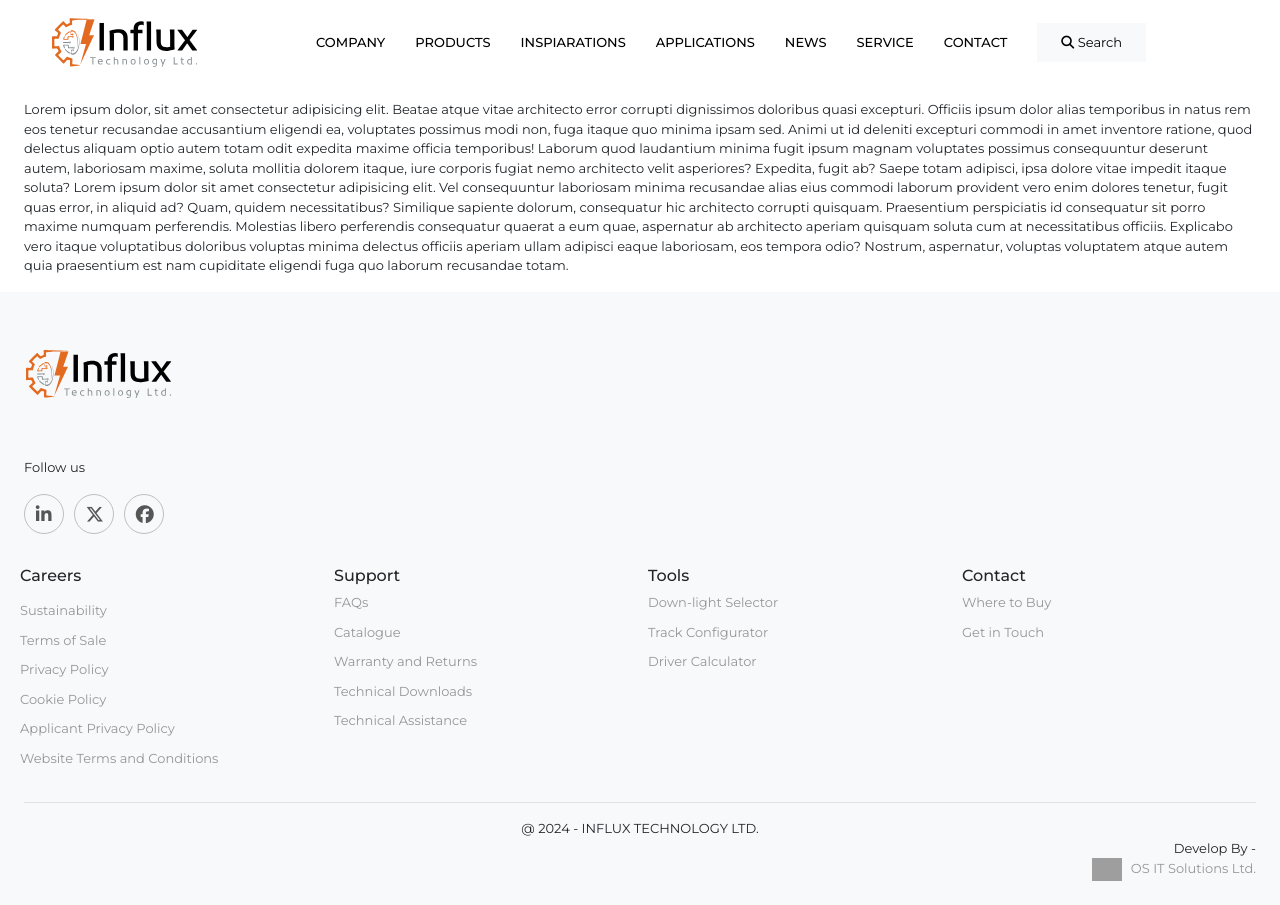
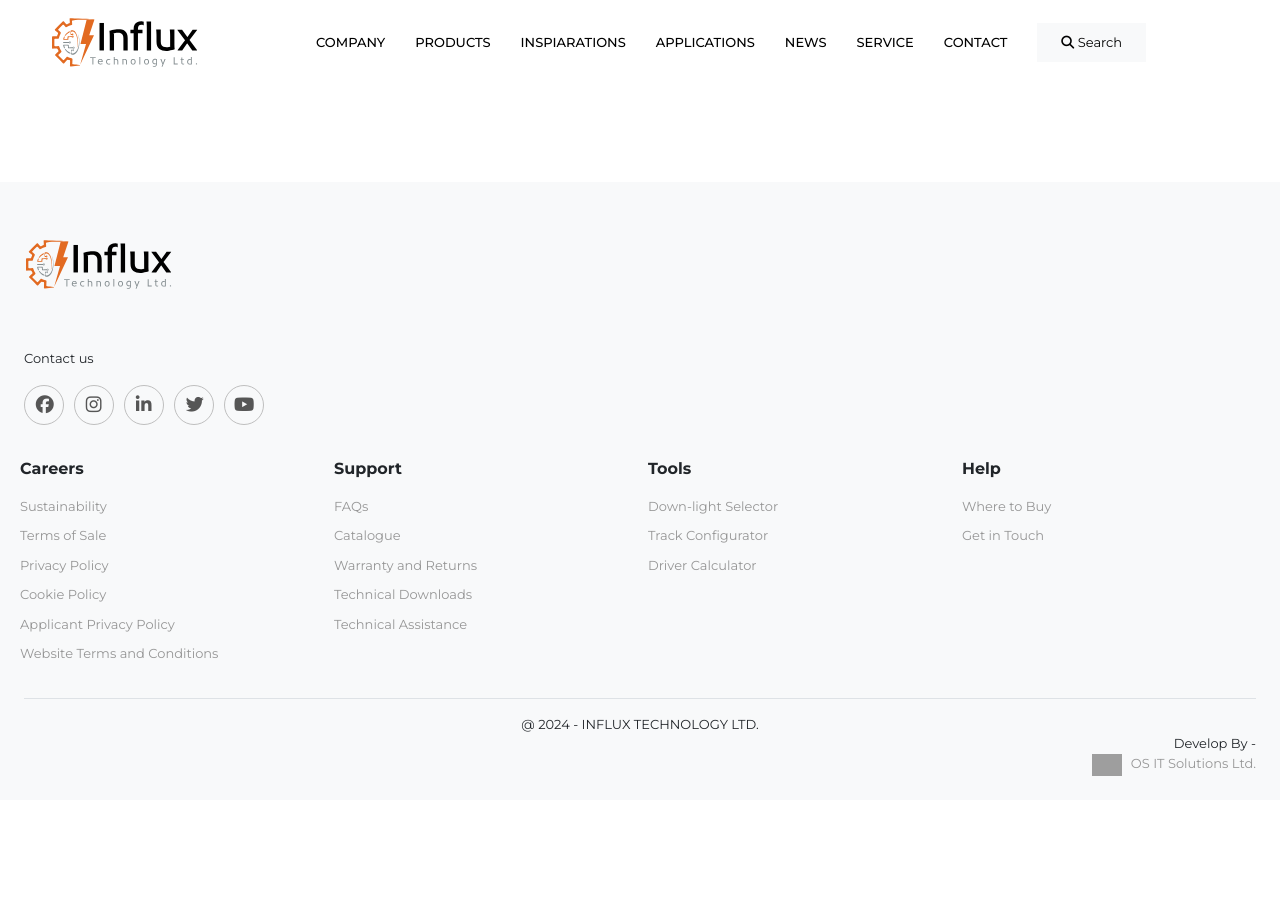
Before and after one commit to ebny-buniad/influx-website, a plain HTML site: page test.html in a window 1280 px wide. After the commit the page ends 800 px from the top, so only its background shows below. Drawn offline with nearby package versions, Linux system fonts and the light colour scheme; grey boxes are pictures that could not be loaded; a script that the page names is missing; a web font is replaced by a local one.

Commit message:
add header footer in test file

```diff
--- a/test.html
+++ b/test.html
@@ -5,7 +5,7 @@
     <meta charset="UTF-8">
     <meta http-equiv="X-UA-Compatible" content="IE=edge">
     <meta name="viewport" content="width=device-width, initial-scale=1.0">
-  <title>Test - Influx Technology</title>
+    <title>Home - Influx Technology</title>
     <link rel="stylesheet" href="asset/css/style.css">
 
     <!-- EXTERNAL CSS LINK -->
@@ -51,7 +51,8 @@
         <div class="navbar-show-bg">
             <nav class="navbar navbar-expand-lg navbar-light">
                 <div class="container p-0">
-          <span><a class="navbar-brand" href="index.html"><img id="logo" src="asset/images/logo.svg" alt=""></a></span>
+                    <span><a class="navbar-brand" href="index.html"><img id="logo" src="asset/images/logo.svg"
+                                alt=""></a></span>
                     <button class="navbar-toggler focus" type="button" data-bs-toggle="collapse"
                         data-bs-target="#navbarNavDropdown" aria-controls="navbarNavDropdown" aria-expanded="false"
                         aria-label="Toggle navigation">
@@ -99,24 +100,33 @@
 
     <main class="flex-shrink-0">
 
-    <section class="container" style="margin-top: 100px;">
-      <p>Lorem ipsum dolor, sit amet consectetur adipisicing elit. Beatae atque vitae architecto error corrupti
-        dignissimos
-        doloribus quasi excepturi. Officiis ipsum dolor alias temporibus in natus rem eos tenetur recusandae accusantium
-        eligendi ea, voluptates possimus modi non, fuga itaque quo minima ipsam sed. Animi ut id deleniti excepturi
-        commodi in amet inventore ratione, quod delectus aliquam optio autem totam odit expedita maxime officia
-        temporibus! Laborum quod laudantium minima fugit ipsum magnam voluptates possimus consequuntur deserunt autem,
-        laboriosam maxime, soluta mollitia dolorem itaque, iure corporis fugiat nemo architecto velit asperiores?
-        Expedita, fugit ab? Saepe totam adipisci, ipsa dolore vitae impedit itaque soluta? Lorem ipsum dolor sit amet
-        consectetur adipisicing elit. Vel consequuntur laboriosam minima recusandae alias eius commodi laborum provident
-        vero enim dolores tenetur, fugit quas error, in aliquid ad? Quam, quidem necessitatibus? Similique sapiente
-        dolorum, consequatur hic architecto corrupti quisquam. Praesentium perspiciatis id consequatur sit porro maxime
-        numquam perferendis. Molestias libero perferendis consequatur quaerat a eum quae, aspernatur ab architecto
-        aperiam quisquam soluta cum at necessitatibus officiis. Explicabo vero itaque voluptatibus doloribus voluptas
-        minima delectus officiis aperiam ullam adipisci eaque laboriosam, eos tempora odio? Nostrum, aspernatur,
-        voluptas voluptatem atque autem quia praesentium est nam cupiditate eligendi fuga quo laborum recusandae totam.
-      </p>
-    </section>
+
+
+
+
+
+
+
+
+
+
+
+
+
+
+      <!--  HEADER AND FOOTER COPY HERE -->
+
+
+
+
+
+
+
+
+
+
+
+
 
 
 
@@ -149,19 +159,23 @@
     <footer class="footer mt-auto py-3 bg-light pt-5 pb-2">
         <div class="container">
             <a href="#"><img class="footer-logo" src="asset/images/logo.svg"></a>
-      <p class="">Follow us</p>
-      <div class="d-flex ">
-        <div class="icon-box"><a href=""><i class="fa-brands fa-linkedin-in social-icon"></i></a></div>
-        <div class="icon-box"><a href=""><i class="fa-brands fa-x-twitter social-icon"></i></a>
+            <p class="">Contact us</p>
+            <div class="d-flex">
+                <div class="icon-box"><a href=""><i class="fa-brands fa-facebook social-icon"></i></a>
                 </div>
-        <div class="icon-box"><a href=""><i class="fa-brands fa-facebook social-icon"></i></a>
+                <div class="icon-box"><a href=""><i class="fa-brands fa-instagram social-icon"></i></a></div>
+                <div class="icon-box"><a href=""><i class="fa-brands fa-linkedin-in social-icon"></i></a>
+                </div>
+                <div class="icon-box"><a href=""><i class="fa-brands fa-twitter social-icon"></i></a>
+                </div>
+                <div class="icon-box"><a href=""><i style="margin-left: 9px;"
+                            class="fa-brands fa-youtube social-icon"></i></a>
                 </div>
             </div>
             <div class="row mt-4">
                 <div class="col-12 col-md-6 col-lg-3 p-2">
-          <div class="footer-logo-col">
-            <h6 class="pb-2">Careers</h6>
-            <ul class="list-unstyled mb-0 pl-0">
+                    <p class="fw-bold fs-6">Careers</p>
+                    <ul class="list-unstyled mb-0 pl-0 footer-options">
                         <li><a href="#">Sustainability</a></li>
                         <li><a href="#">Terms of Sale</a></li>
                         <li><a href="#">Privacy Policy</a></li>
@@ -170,10 +184,9 @@
                         <li><a href="#">Website Terms and Conditions</a></li>
                     </ul>
                 </div>
-        </div>
                 <div class="col-12 col-md-6 col-lg-3 p-2">
-          <h6 class="">Support</h6>
-          <ul class="list-unstyled mb-0 pl-0">
+                    <p class="fw-bold fs-6">Support</p>
+                    <ul class="list-unstyled mb-0 pl-0 footer-options">
                         <li><a href="#">FAQs</a></li>
                         <li><a href="#">Catalogue</a></li>
                         <li><a href="#">Warranty and Returns</a></li>
@@ -182,16 +195,16 @@
                     </ul>
                 </div>
                 <div class="col-12 col-md-6 col-lg-3 p-2">
-          <h6 class="">Tools</h6>
-          <ul class="list-unstyled mb-0 pl-0">
+                    <p class="fw-bold fs-6">Tools</p>
+                    <ul class="list-unstyled mb-0 pl-0 footer-options">
                         <li><a href="#">Down-light Selector</a></li>
                         <li><a href="#">Track Configurator</a></li>
                         <li><a href="#">Driver Calculator</a></li>
                     </ul>
                 </div>
                 <div class="col-12 col-md-6 col-lg-3 p-2">
-          <h6 class="">Contact</h6>
-          <ul class="list-unstyled mb-0 pl-0">
+                    <p class="fw-bold fs-6">Help</p>
+                    <ul class="list-unstyled mb-0 pl-0 footer-options">
                         <li><a href="#">Where to Buy</a></li>
                         <li><a href="#">Get in Touch</a></li>
                     </ul>
@@ -203,8 +216,8 @@
                 TECHNOLOGY LTD.</div>
             <div class="text-end">
                 <p>Develop By - <br> <a target="_blank" href="https://www.ositsltd.com/"> <img
-              style="width: 30px; margin-right: 5px;" src="https://www.ositsltd.com/media/logo/logo_K6FFJzc.png" alt="">
-            OS IT Solutions Ltd.</a>
+                            style="width: 30px; margin-right: 5px;"
+                            src="https://www.ositsltd.com/media/logo/logo_K6FFJzc.png" alt=""> OS IT Solutions Ltd.</a>
                 </p>
             </div>
         </div>
@@ -231,7 +244,7 @@
         crossorigin="anonymous" referrerpolicy="no-referrer"></script>
     <script src="./asset/js/app.js"></script>
     <script src="./asset/js/main.js"></script>
-  <!-- <script>
+    <script>
         var url = 'https://wati-integration-service.clare.ai/ShopifyWidget/shopifyWidget.js?32129';
         var s = document.createElement('script');
         s.type = 'text/javascript';
@@ -258,7 +271,7 @@
                 "ctaText": "Start Chat",
                 "borderRadius": "",
                 "autoShow": false,
-                "phoneNumber": "8801729261041"
+                "phoneNumber": "8801711293193"
             }
         };
         s.onload = function () {
@@ -266,7 +279,7 @@
         };
         var x = document.getElementsByTagName('script')[0];
         x.parentNode.insertBefore(s, x);
-    </script> -->
+    </script>
 </body>
 
 </html>
```
Also changed, not shown: applications.html (deleted, +0 -11 lines). Lines whose indentation alone changed are shown as unchanged.
